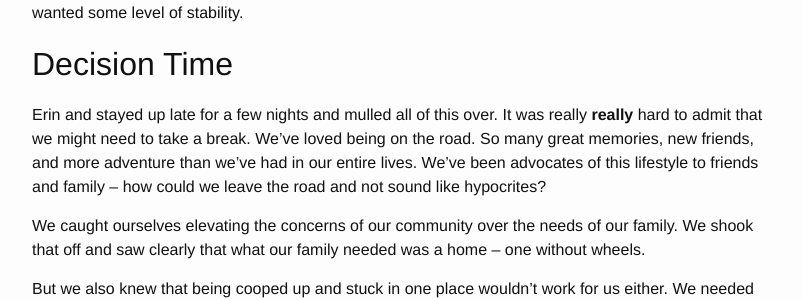
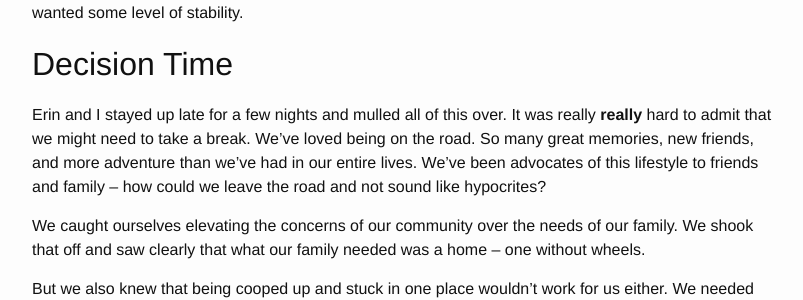
Before and after one commit to jmccartie/takemeonadventures, a Jekyll site: the page built from _posts/2016-06-10-we-bought-a-house.markdown, in a window 1280 px wide and 900 px high, scrolled down 2334 px. Shown: the part 154-454 px from the top of the window, without its empty margins (238-1041 px from the left). Built offline with Jekyll 4.4.1, drawn with Linux system fonts in a browser that asks for light colours.

```diff
--- a/_posts/2016-06-10-we-bought-a-house.markdown
+++ b/_posts/2016-06-10-we-bought-a-house.markdown
@@ -35,7 +35,7 @@ They were tired, too. Their dreams were no longer open roads, but were dreams of
 
 ## Decision Time
 
-Erin and stayed up late for a few nights and mulled all of this over. It was really **really** hard to admit that we might need to take a break. We've loved being on the road. So many great memories, new friends, and more adventure than we've had in our entire lives. We've been advocates of this lifestyle to friends and family -- how could we leave the road and not sound like hypocrites?
+Erin and I stayed up late for a few nights and mulled all of this over. It was really **really** hard to admit that we might need to take a break. We've loved being on the road. So many great memories, new friends, and more adventure than we've had in our entire lives. We've been advocates of this lifestyle to friends and family -- how could we leave the road and not sound like hypocrites?
 
 We caught ourselves elevating the concerns of our community over the needs of our family. We shook that off and saw clearly that what our family needed was a home -- one without wheels.
 
```
